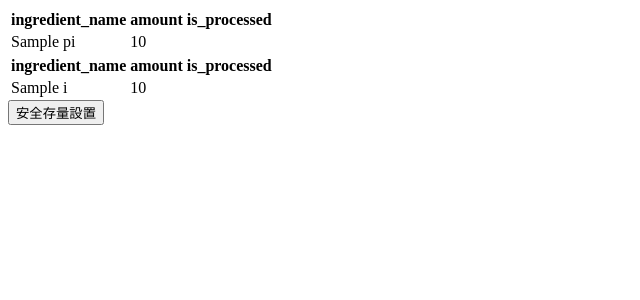
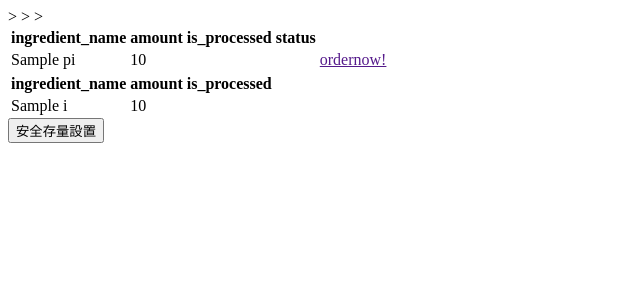
Before and after one commit to mingmin0101/Drinks-System, a Python web app: template system/drink/templates/manager_check_i.html in a window 1280 px wide. Shown: the top 300 px of the page, without its empty margins (0-640 px from the left). Run offline with Jinja, Linux system fonts and the light colour scheme; the template is opened without the code that fills it: most values are stand-ins (such as "Sample title", 1, 10 or a date in 2020).

```diff
--- a/system/drink/templates/manager_check_i.html
+++ b/system/drink/templates/manager_check_i.html
@@ -1,13 +1,16 @@
 <html>
 	<head>
 		<title></title>
-	</head>
+		<style>
+		</style>
 	<body>
 		<table>
 			<tr>
 				<th>ingredient_name</th>
 				<th>amount</th>
 				<th>is_processed</th>
+				<th>status</th>>
+				<th></th>>
 			</tr>
 
 			{%for i in pi_list%}
@@ -19,6 +22,8 @@
 				<td>{{i.ingredient_name}}</td>
 				<td>{{i.amount}}</td>
 				<td>{{i.is_processed}}</td>
+				<td></td>>
+				<td><a href="">ordernow!</a></td>
 			</tr>
 			{%endfor%}
 		</table>
```
Also changed, not shown: system/db.sqlite3.
